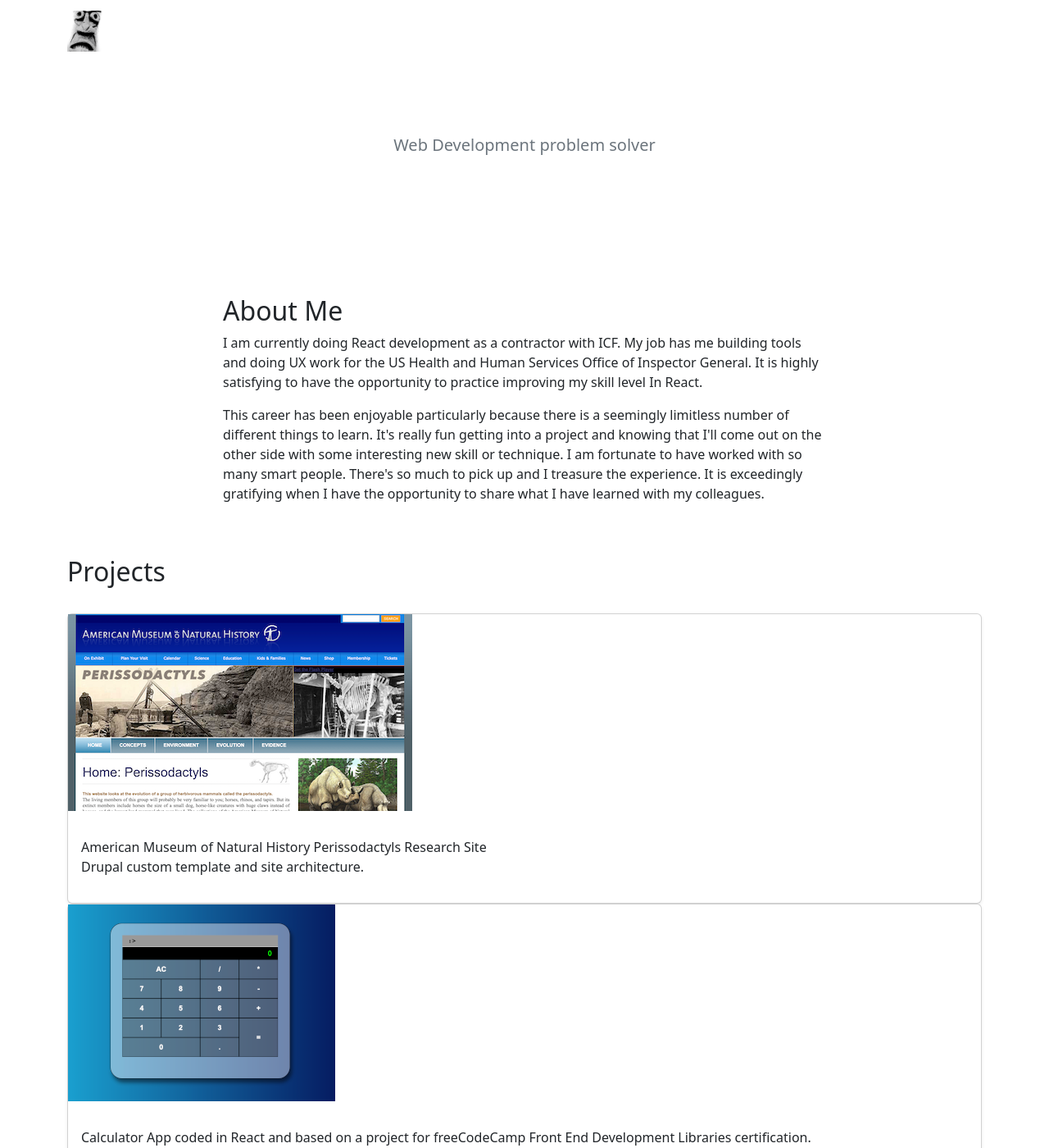
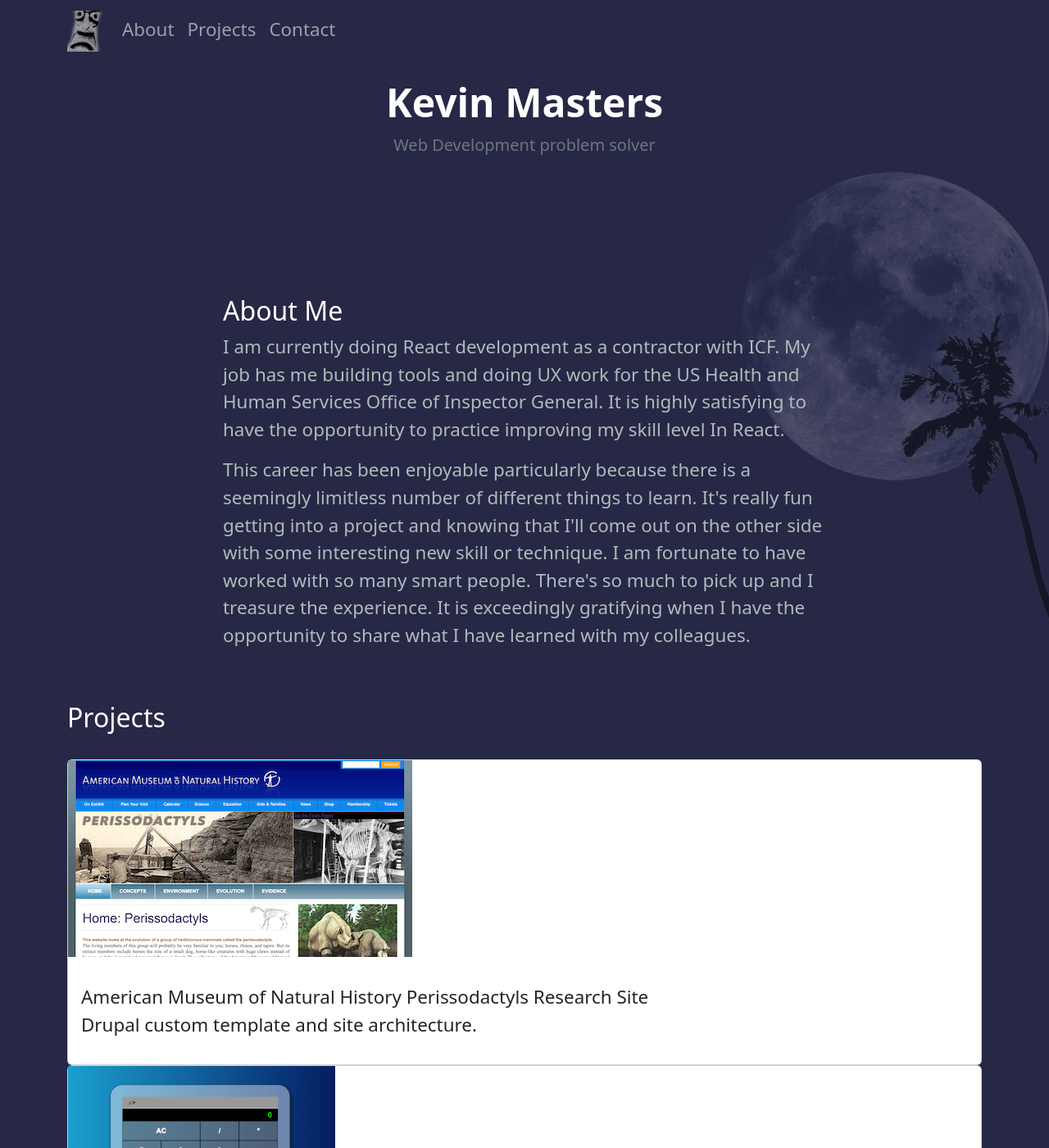
Before and after one commit to kevinsmasters/meowdy-project, a Jekyll site: the page built from docs/index.md, in a window 1280 px wide and 1400 px high. Shown: the whole window at 82% size. Built offline with Jekyll 4.4.1, drawn with Linux system fonts in a browser that asks for light colours.

Commit message:
added styles, palm image

```diff
--- a/docs/_sass/main.scss
+++ b/docs/_sass/main.scss
@@ -1,3 +1,26 @@
-.test {
-  font-weight: bold;
+body {
+  background-color: #272846;
+  color: #AFBBBB;
+  font-size: 1.4rem;
 }
+
+main {
+  position: relative;
+  z-index: 10;
+}
+
+main #h1, main h2, main h3 {
+  color: #fff;
+}
+
+#palmBg {
+  position:fixed;
+  right: 0;
+  top: 200px;
+  width: 400px;
+  height: 589px;
+  background-image: url(/assets/images/moon-palm2a.jpg);
+  background-repeat: no-repeat;
+  background-size: cover;
+  z-index: 1;
+}
```
Also changed, not shown: docs/assets/images/moon-palm2a.jpg (added).
